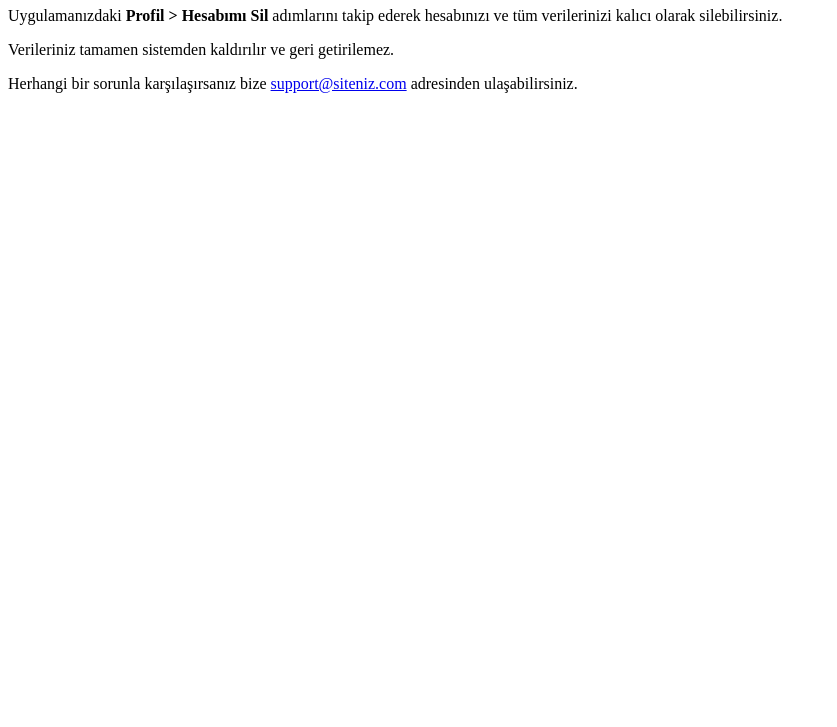
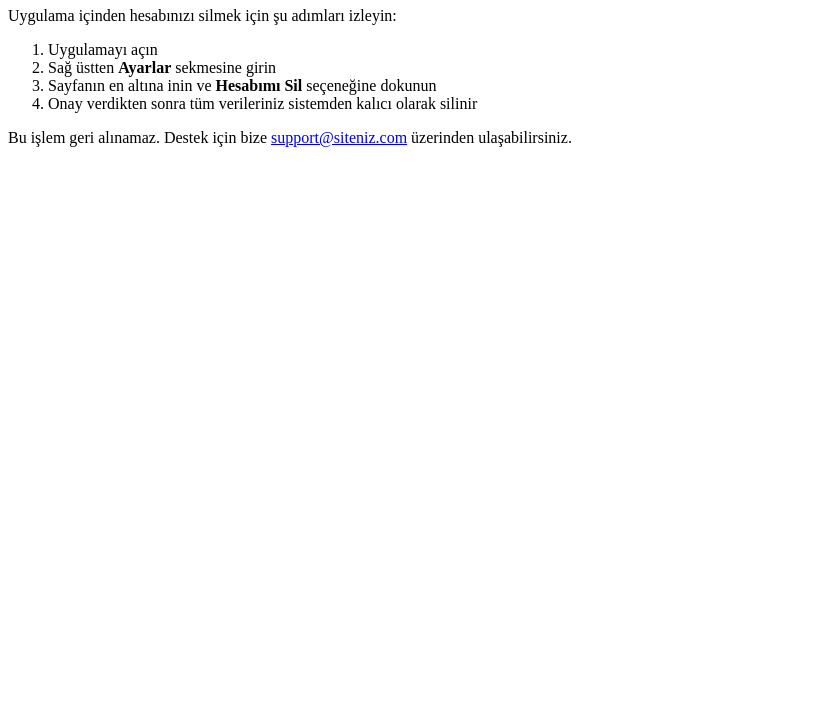
Before and after one commit to murattguzell/biocardDeleteAccountUrl, a plain HTML site: page index.html in a window 1280 px wide. Shown: the part 73-800 px from the top of the page, without its empty margins (0-837 px from the left). Drawn offline with Linux system fonts and the light colour scheme.

Commit message:
Update index.html

```diff
--- a/index.html
+++ b/index.html
@@ -2,18 +2,24 @@
 <html lang="tr">
 <head>
   <meta charset="UTF-8">
-  <title>Hesap Silme Talebi</title>
+  <title>Hesabımı Sil</title>
 </head>
 <body>
   <h1>Hesabınızı silmek mi istiyorsunuz?</h1>
+
   <p>
-    Uygulamanızdaki <strong>Profil > Hesabımı Sil</strong> adımlarını takip ederek hesabınızı ve tüm verilerinizi kalıcı olarak silebilirsiniz.
+    Uygulama içinden hesabınızı silmek için şu adımları izleyin:
   </p>
+
+  <ol>
+    <li>Uygulamayı açın</li>
+    <li>Sağ üstten <strong>Ayarlar</strong> sekmesine girin</li>
+    <li>Sayfanın en altına inin ve <strong>Hesabımı Sil</strong> seçeneğine dokunun</li>
+    <li>Onay verdikten sonra tüm verileriniz sistemden kalıcı olarak silinir</li>
+  </ol>
+
   <p>
-    Verileriniz tamamen sistemden kaldırılır ve geri getirilemez.
-  </p>
-  <p>
-    Herhangi bir sorunla karşılaşırsanız bize <a href="mailto:biocard@biocard.com.tr">support@siteniz.com</a> adresinden ulaşabilirsiniz.
+    Bu işlem geri alınamaz. Destek için bize <a href="mailto:biocard@biocard.com">support@siteniz.com</a> üzerinden ulaşabilirsiniz.
   </p>
 </body>
 </html>
```
